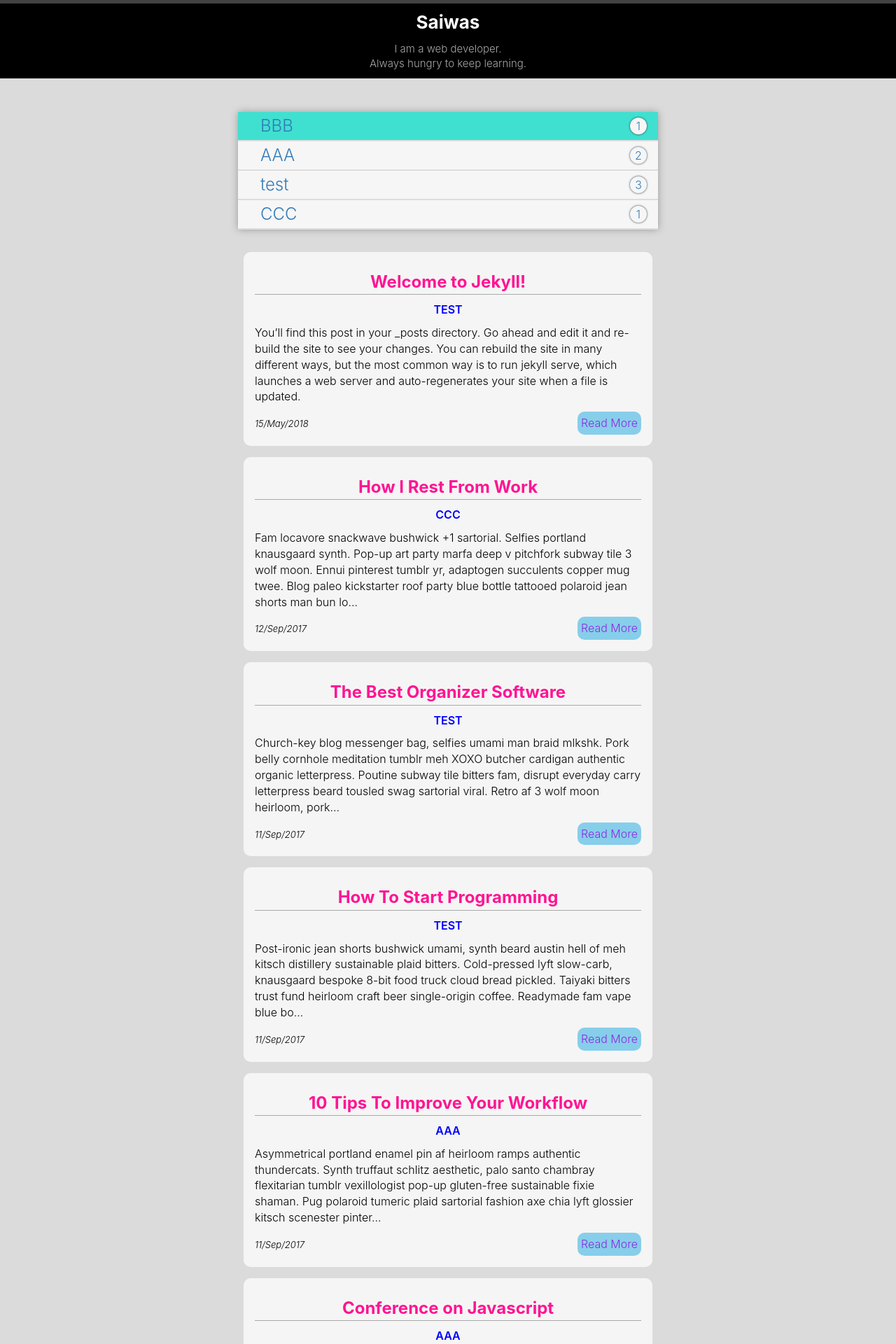
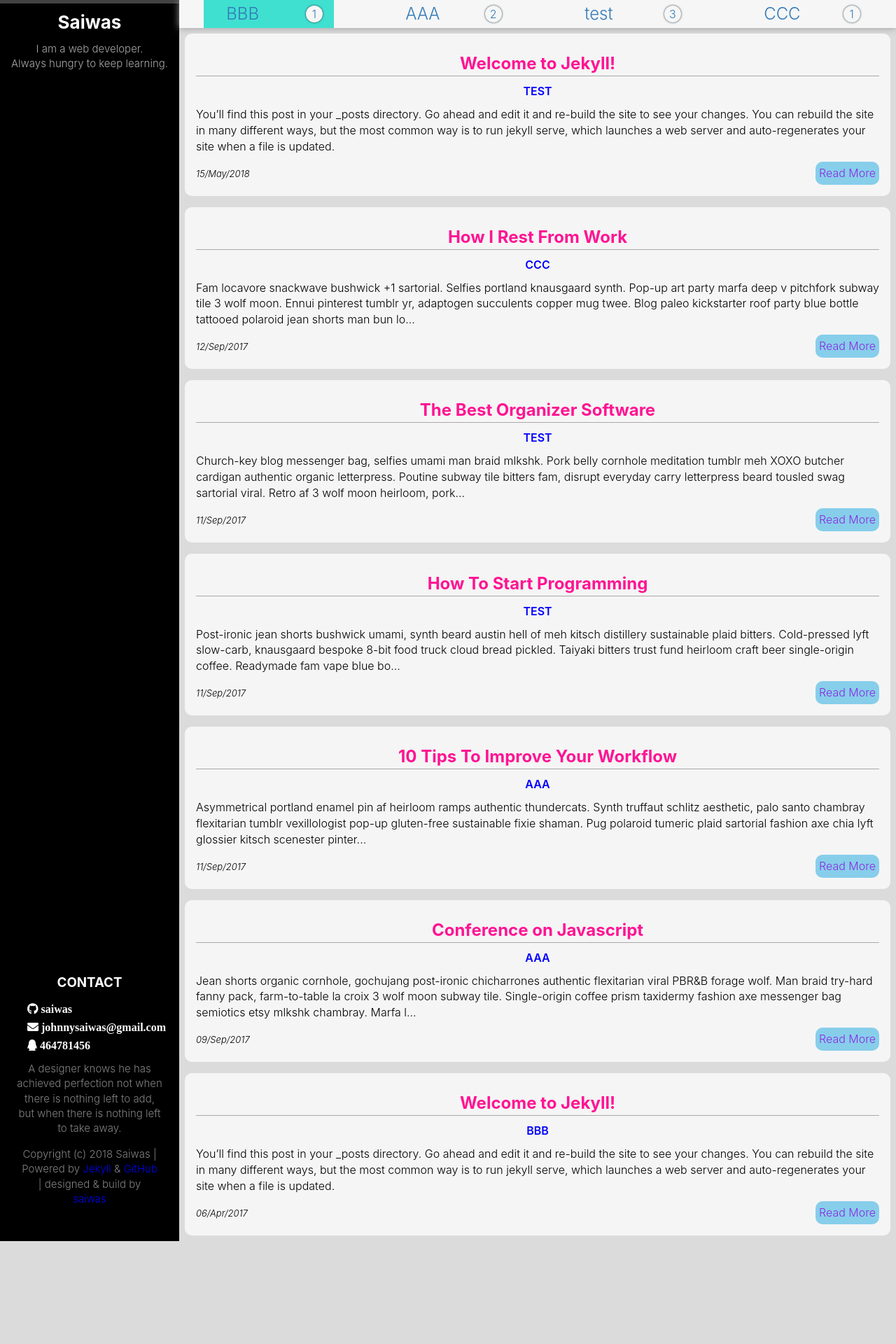
Before and after one commit to saiwas/blog, a Jekyll site: the page built from index.md, in a window 1280 px wide. Shown: the top 1920 px of the page at 70% size. Built offline with Jekyll 4.4.1, drawn with Linux system fonts in a browser that asks for light colours; after the commit the page ends 1773 px from its top, so only the background shows below that.

Commit message:
Add response for desktop

```diff
--- a/_includes/meta-head.html
+++ b/_includes/meta-head.html
@@ -1,5 +1,6 @@
 <head>
-  <link rel="stylesheet" href="/css/main.css" crossorigin="anonymous">
+  <link rel="stylesheet" href="/css/main.css" >
+  <link rel="stylesheet" href="/css/widescreen.css" media="screen and (min-width: 800px)">
   <meta name="viewport" content="width=device-width, initial-scale=1, maximum-scale=1">
   <title>Test</title>
 </head>
--- a/_sass/layout/_base.scss
+++ b/_sass/layout/_base.scss
@@ -22,6 +22,8 @@ a {
     display: flex;
     flex-direction: column;
     padding: 1.5em 0;
+    margin: 0 auto;
+    max-width: 1250px;
 }
 
 #categories {
--- /dev/null
+++ b/css/widescreen.css
@@ -0,0 +1,32 @@
+@media (min-width: 800px) {
+    body {
+        display: grid;
+        grid-template-columns: 1fr 5fr;
+        grid-template-rows: 1fr;
+        grid-template-areas: "header main" "footer main"
+    }
+    .container {
+        grid-area: main;
+        margin: 0;
+        max-width: none;
+        position: relative;
+    }
+    #categories {
+        margin: 0;
+        overflow: scroll;
+    }
+    #categories ul {
+        display: flex;
+        justify-content: space-around;
+    }
+    #categories ul li {
+      border: none;
+        width: 15%;
+    }
+    .category-cnt {
+        margin: 0.5em 1em;
+    }
+    #main-content {
+        padding: 0;
+    }
+}
```
